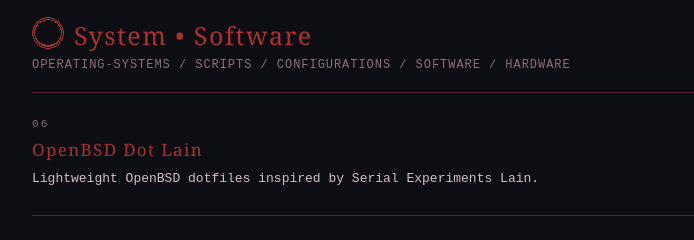
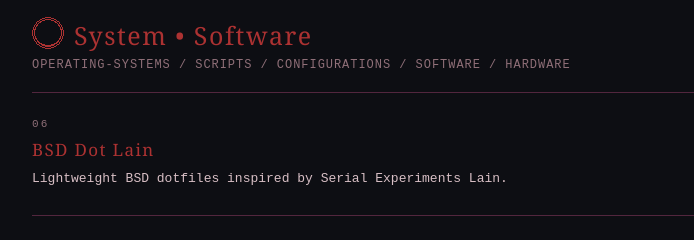
Before and after one commit to milkinit/milkinit.github.io, a plain HTML site: page index.html in a window 1280 px wide. Shown: the part 1840-2080 px from the top of the page, without its empty margins (158-852 px from the left). Drawn offline with Linux system fonts and the light colour scheme.

Commit message:
Update index.html

```diff
--- a/index.html
+++ b/index.html
@@ -498,12 +498,12 @@
 
                     <h3>
                         <a href="https://github.com/milkinit/open-dot-lain">
-                            OpenBSD Dot Lain
+                            BSD Dot Lain
                         </a>
                     </h3>
 
                     <p>
-                        Lightweight OpenBSD dotfiles inspired by Serial Experiments Lain.
+                        Lightweight BSD dotfiles inspired by Serial Experiments Lain.
                     </p>
                 </article>
                 <article class="project">
```
